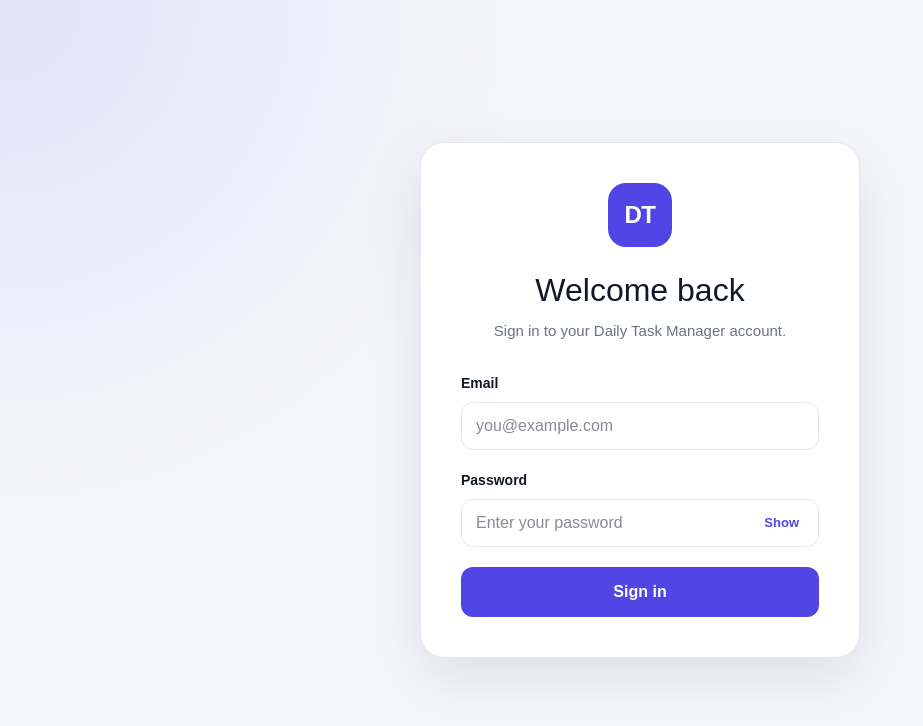
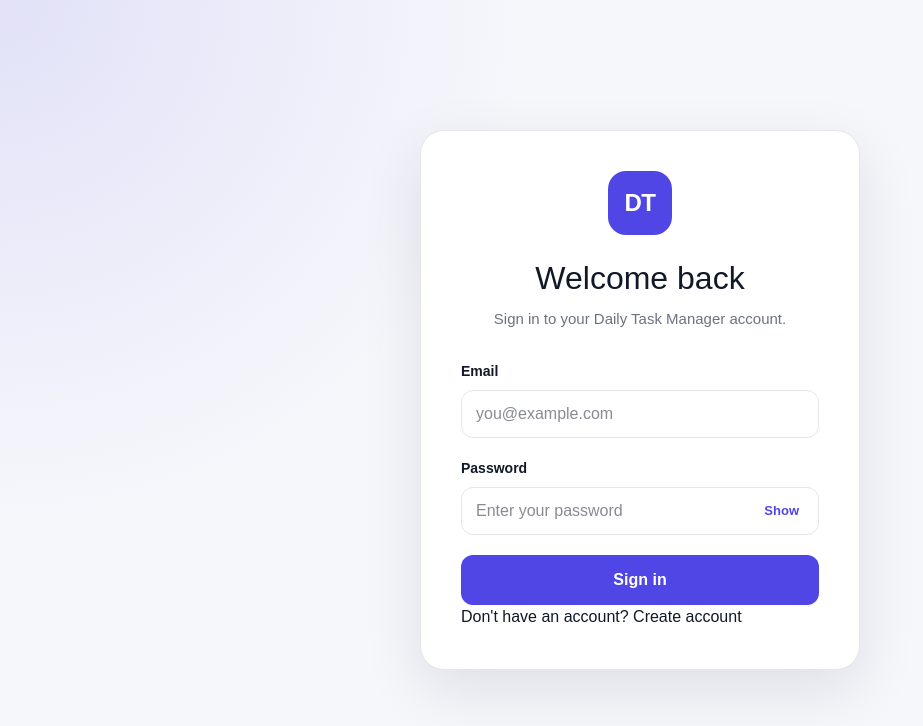
Before and after one commit to usama705705-art/daily-task-manager, a Next.js app: page /login in a window 1280 px wide. Shown: the top 726 px of the page, without its empty margins (0-923 px from the left). Built offline with nearby package versions, Linux system fonts and the light colour scheme; no server answers.

Commit message:
Update page.tsx

```diff
--- a/src/app/login/page.tsx
+++ b/src/app/login/page.tsx
@@ -2,7 +2,7 @@
 
 import { FormEvent, useState } from "react";
 import { useRouter } from "next/navigation";
-
+import AuthLinks from "@/components/auth/auth-links";
 import { loginUser } from "@/lib/auth";
 
 export default function LoginPage() {
@@ -95,6 +95,7 @@ export default function LoginPage() {
             {loading ? "Signing in..." : "Sign in"}
           </button>
         </form>
+        <AuthLinks mode="login" />
       </section>
     </main>
   );
```
